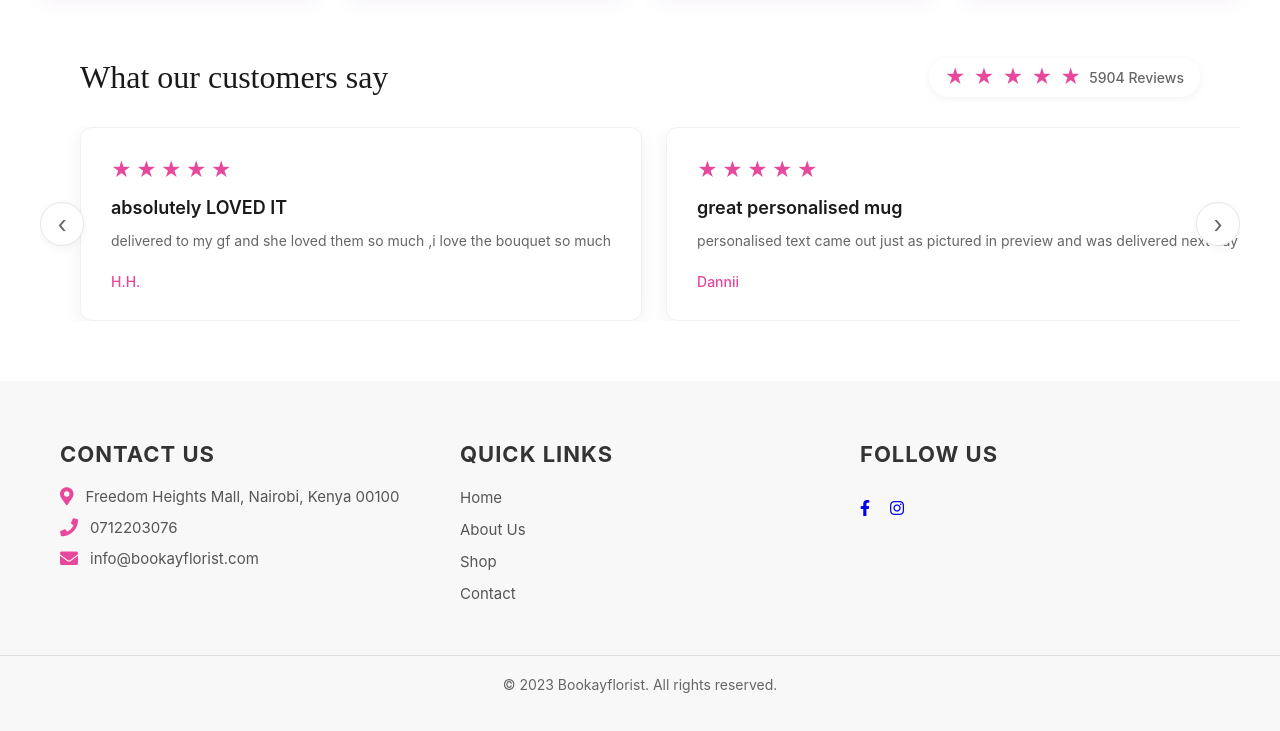
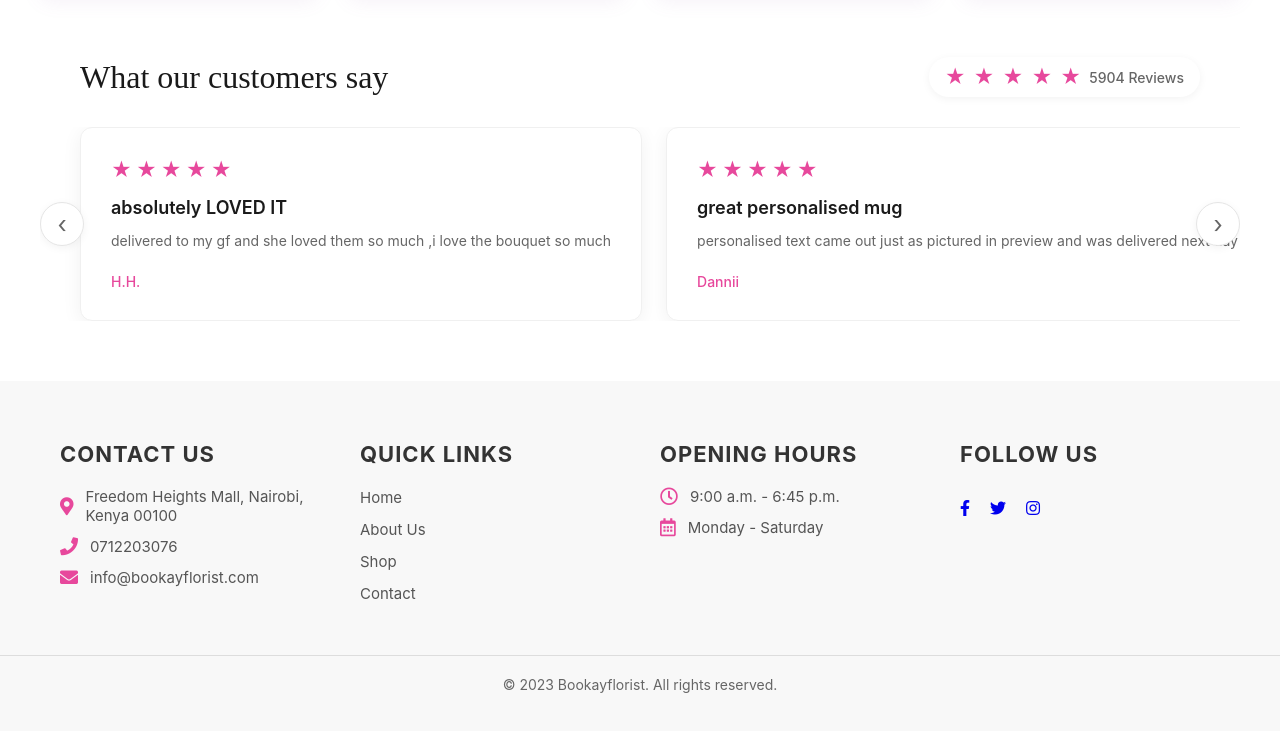
Before and after one commit to StephenNjambi/BookayFlorist, a plain HTML site: page index.html in a window 1280 px wide. Shown: the part 2766-3497 px from the top of the page. Drawn offline with Linux system fonts and the light colour scheme.

Commit message:
update the footer

```diff
--- a/index.html
+++ b/index.html
@@ -334,6 +334,7 @@
                     <li><i class="fas fa-envelope"></i> info@bookayflorist.com</li>
                 </ul>
             </div>
+
             <div class="footer-section">
                 <h3 class="footer-title">Quick Links</h3>
                 <ul class="footer-links">
@@ -343,14 +344,25 @@
                     <li><a href="#">Contact</a></li>
                 </ul>
             </div>
+
+            <div class="footer-section">
+                <h3 class="footer-title">Opening Hours</h3>
+                <ul class="footer-hours">
+                    <li><i class="far fa-clock"></i> 9:00 a.m. - 6:45 p.m.</li>
+                    <li><i class="far fa-calendar-alt"></i> Monday - Saturday</li>
+                </ul>
+            </div>
+
             <div class="footer-section">
                 <h3 class="footer-title">Follow Us</h3>
                 <ul class="footer-social">
-                    <li><a href="https://web.facebook.com/BooKayFlorists/?_rdc=1&_rdr"><i class="fab fa-facebook-f"></i></a></li>
-                    <li><a href="https://www.instagram.com/bookay_florists/"><i class="fab fa-instagram"></i></a></li>
+                    <li><a href="#"><i class="fab fa-facebook-f"></i></a></li>
+                    <li><a href="#"><i class="fab fa-twitter"></i></a></li>
+                    <li><a href="#"><i class="fab fa-instagram"></i></a></li>
                 </ul>
             </div>
         </div>
+
         <div class="footer-bottom">
             <p>&copy; 2023 Bookayflorist. All rights reserved.</p>
         </div>
--- a/style.css
+++ b/style.css
@@ -913,6 +913,25 @@
     font-size: 16px; /* Adjust this value as needed */
 }
 
+.footer-hours {
+    padding-left: 0;
+    list-style-type: none;
+}
+
+.footer-hours li {
+    margin-bottom: 12px;
+    color: #555;
+    display: flex;
+    align-items: center;
+    font-size: 15px;
+}
+
+.footer-hours li i {
+    margin-right: 12px;
+    color: #E7489C;
+    font-size: 18px;
+}
+
 /* Social media icon colors */
 
 
```
